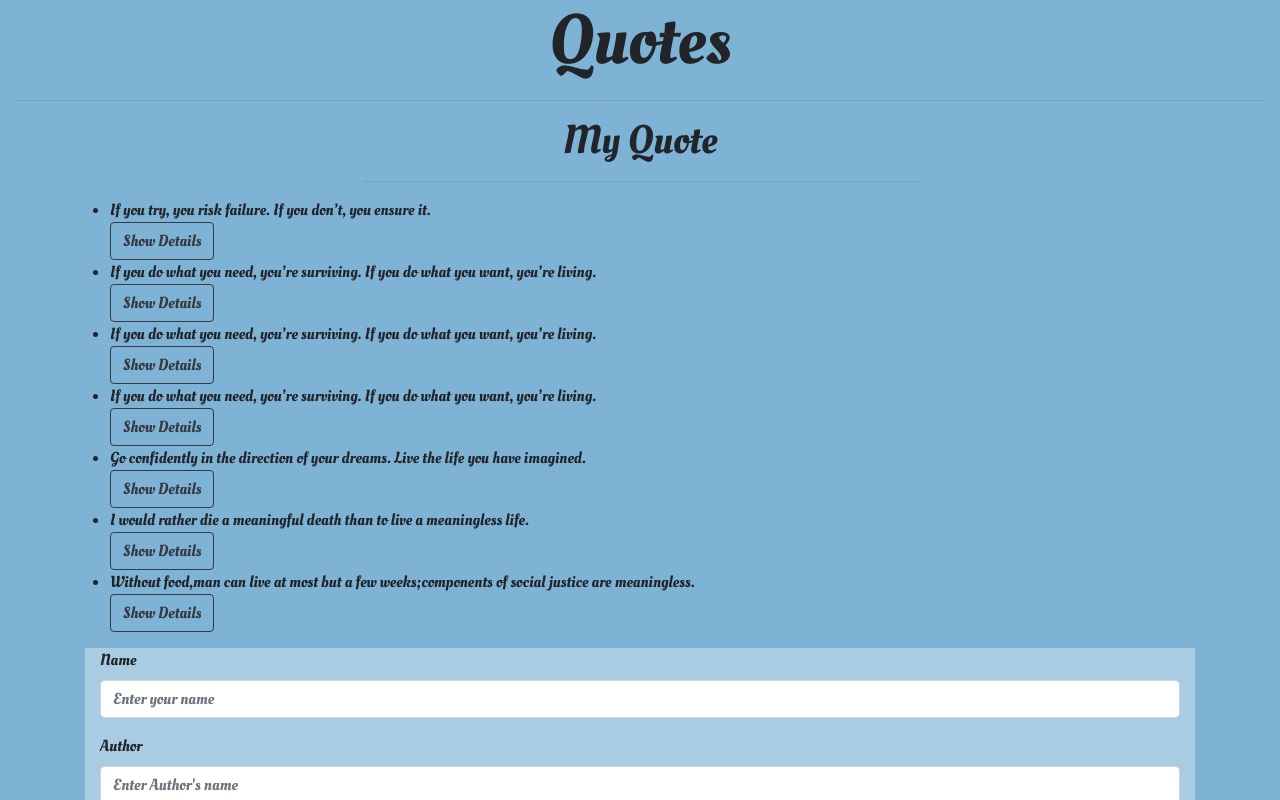
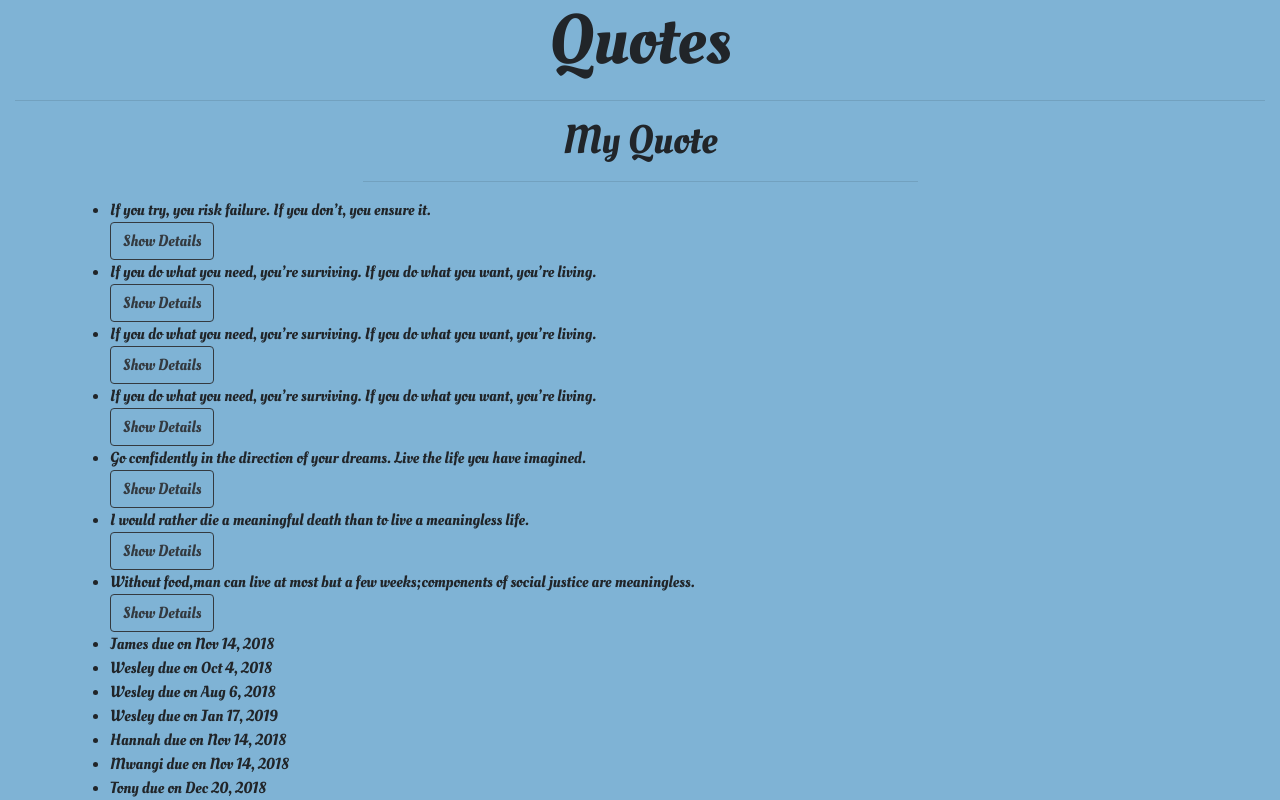
Before and after one commit to abbiemurugi/Qoutes, an Angular app: page / in a window 1280 px wide. Shown: the top 800 px of the page. Built offline with nearby package versions, Linux system fonts and the light colour scheme.

Commit message:
added dates-count to complete the date property

```diff
--- a/src/app/quote/quote.component.html
+++ b/src/app/quote/quote.component.html
@@ -9,7 +9,10 @@
           <li>{{quote.description}}</li>
           <button class="btn btn-outline-dark" (click)='toogleDetails(i)'>Show Details</button>
           <app-quote-details *ngIf="quote.showDescription" [quote]='quote' (isComplete)= 'deleteQuote($event,i)'></app-quote-details>
-      </div>
+        </div>
+        <div *ngFor='let quote of quotes;let i = index'>
+        <li  id="{{i}}">{{quote.name}} due on {{quote.completeDate|date}}</li>
+        </div>
        </ul>
 
 
```
